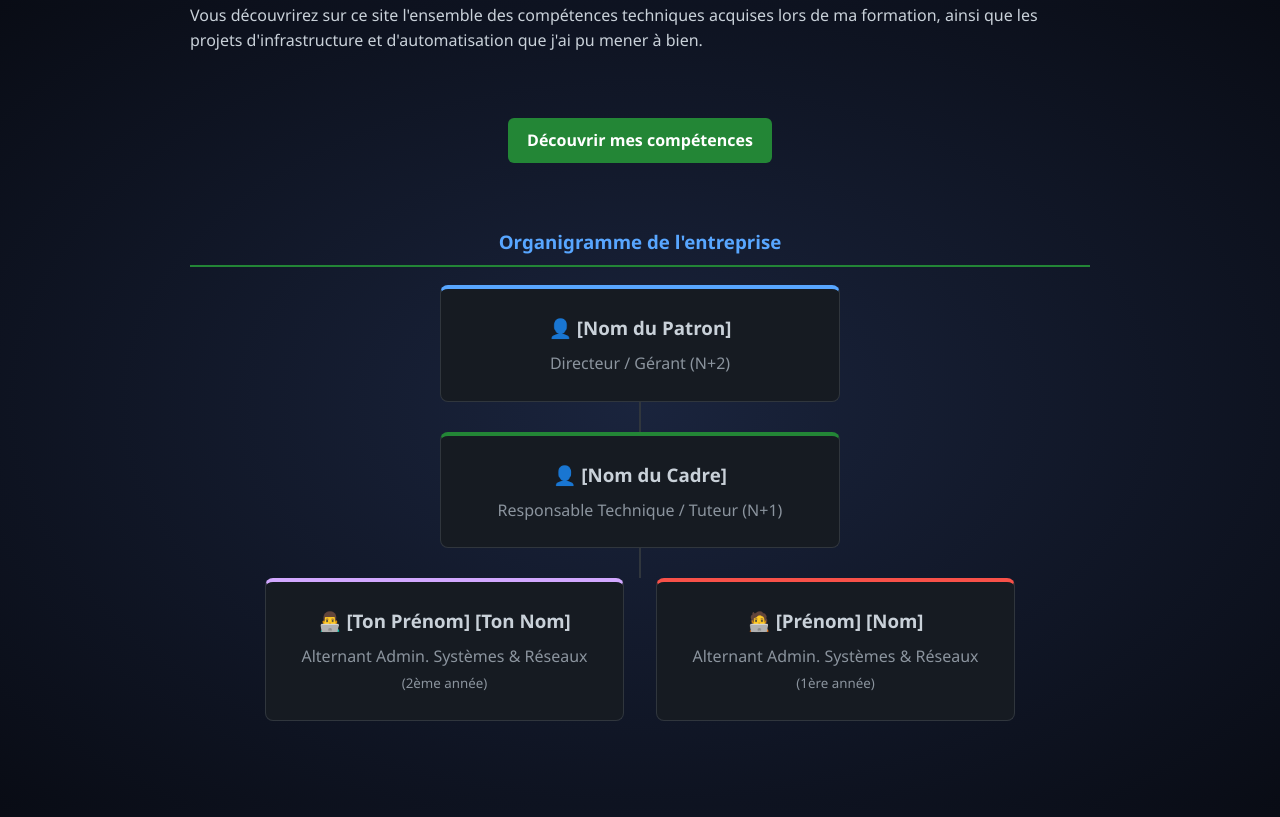
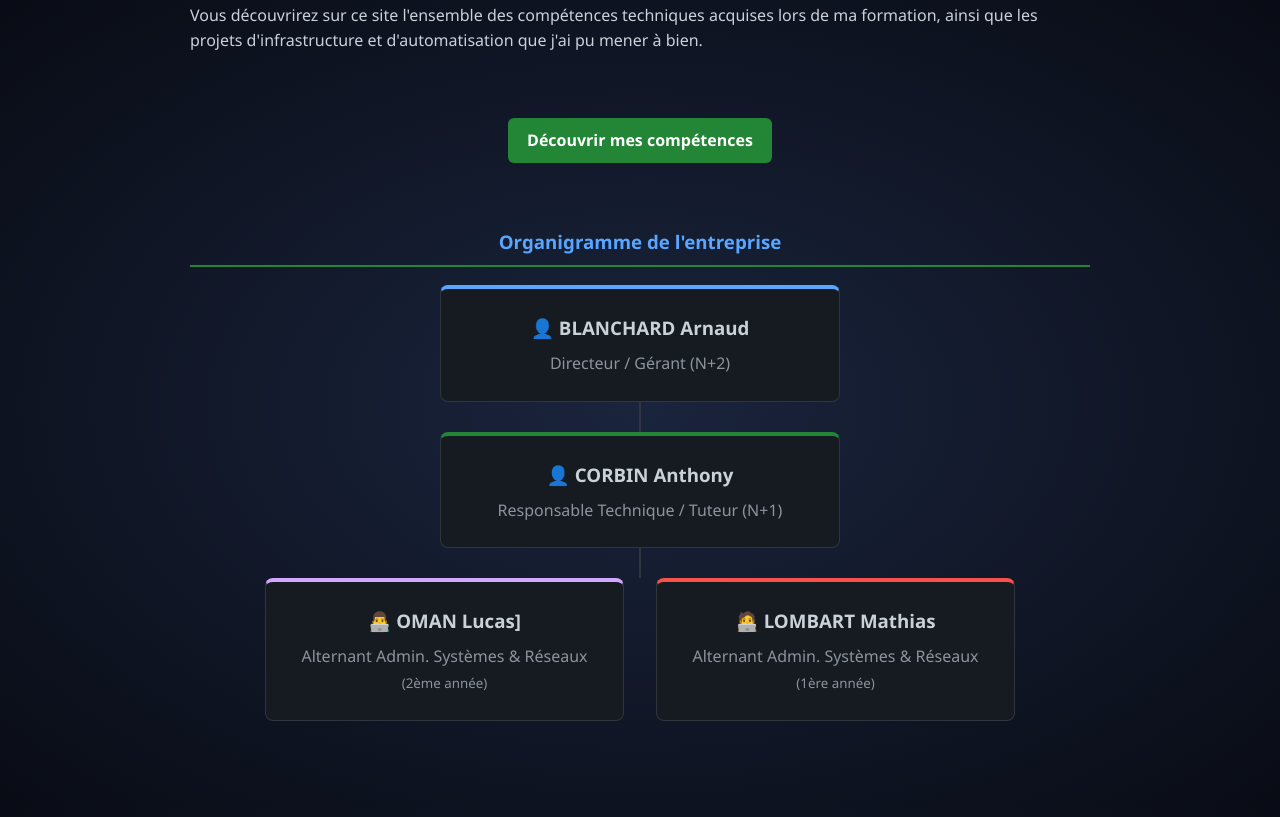
Before and after one commit to KNSKeenos/Projet-BTSSIO-Portfolio, a plain HTML site: page index.html in a window 1280 px wide. Shown: the part 795-1612 px from the top of the page. Drawn offline with Linux system fonts and the light colour scheme.

Commit message:
Update names in index.html for team members

```diff
--- a/index.html
+++ b/index.html
@@ -50,7 +50,7 @@
 
             <!-- Niveau N+2 : Patron -->
             <div class="card" style="width: 100%; max-width: 350px; text-align: center; border-top: 4px solid #58a6ff;">
-                <h3 style="margin-top: 0; margin-bottom: 0.5rem; color: #c9d1d9;">👤 [Nom du Patron]</h3>
+                <h3 style="margin-top: 0; margin-bottom: 0.5rem; color: #c9d1d9;">👤 BLANCHARD Arnaud</h3>
                 <p style="margin: 0; color: #8b949e;">Directeur / Gérant (N+2)</p>
             </div>
 
@@ -59,7 +59,7 @@
 
             <!-- Niveau N+1 : Cadre -->
             <div class="card" style="width: 100%; max-width: 350px; text-align: center; border-top: 4px solid #238636;">
-                <h3 style="margin-top: 0; margin-bottom: 0.5rem; color: #c9d1d9;">👤 [Nom du Cadre]</h3>
+                <h3 style="margin-top: 0; margin-bottom: 0.5rem; color: #c9d1d9;">👤 CORBIN Anthony</h3>
                 <p style="margin: 0; color: #8b949e;">Responsable Technique / Tuteur (N+1)</p>
             </div>
 
@@ -71,13 +71,13 @@
 
                 <!-- Moi (2e année) -->
                 <div class="card" style="flex: 1; min-width: 250px; text-align: center; border-top: 4px solid #d2a8ff;">
-                    <h3 style="margin-top: 0; margin-bottom: 0.5rem; color: #c9d1d9;">👨‍💻 [Ton Prénom] [Ton Nom]</h3>
+                    <h3 style="margin-top: 0; margin-bottom: 0.5rem; color: #c9d1d9;">👨‍💻 OMAN Lucas]</h3>
                     <p style="margin: 0; color: #8b949e;">Alternant Admin. Systèmes & Réseaux<br><small>(2ème année)</small></p>
                 </div>
 
                 <!-- Autre alternant (1re année) -->
                 <div class="card" style="flex: 1; min-width: 250px; text-align: center; border-top: 4px solid #f85149;">
-                    <h3 style="margin-top: 0; margin-bottom: 0.5rem; color: #c9d1d9;">🧑‍💻 [Prénom] [Nom]</h3>
+                    <h3 style="margin-top: 0; margin-bottom: 0.5rem; color: #c9d1d9;">🧑‍💻 LOMBART Mathias</h3>
                     <p style="margin: 0; color: #8b949e;">Alternant Admin. Systèmes & Réseaux<br><small>(1ère année)</small></p>
                 </div>
 
```
